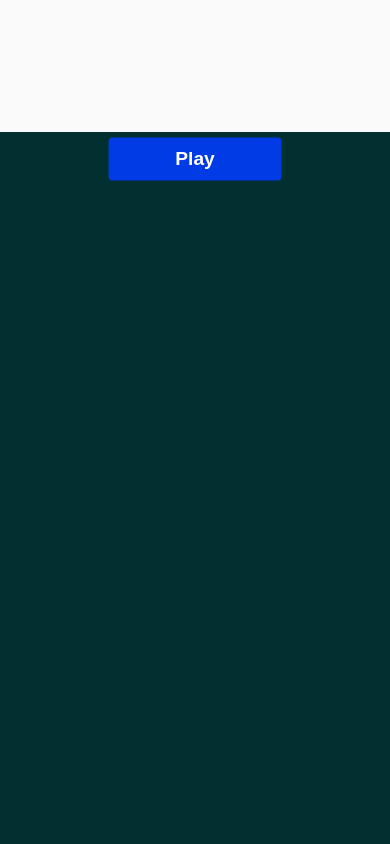
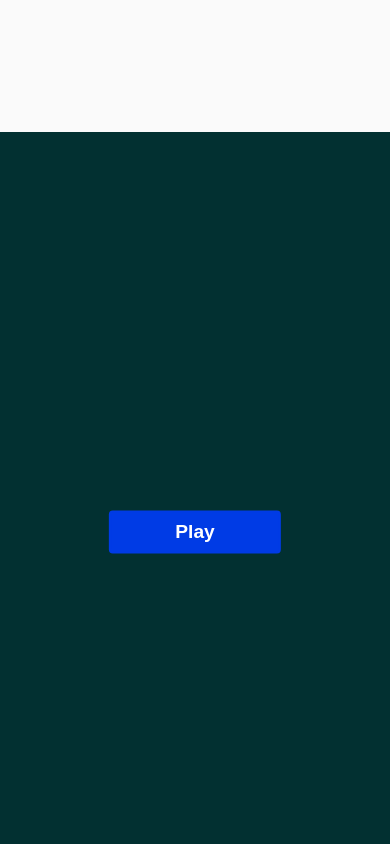
Before and after one commit to jgabrielfes/tryunfo-project, a React (Create React App) app: page / in a window 390 px wide. Shown: the part 2400-3244 px from the top of the page. Built offline with nearby package versions, Linux system fonts and the light colour scheme.

Commit message:
Responsividade no botão play :fire:

```diff
--- a/src/components/Game.css
+++ b/src/components/Game.css
@@ -6,6 +6,7 @@
   gap: 28px;
   height: 100vh;
   justify-content: center;
+  position: relative;
   width: 100%;
 }
 
@@ -132,6 +133,13 @@
     justify-content: flex-start;
   }
 
+  .game-btn {
+    left: 50%;
+    position: absolute;
+    top: 500px;
+    transform: translate(-50%, -50%);
+  }
+
   .game-cards-container {
     align-items: center;
     flex-direction: column;
```
